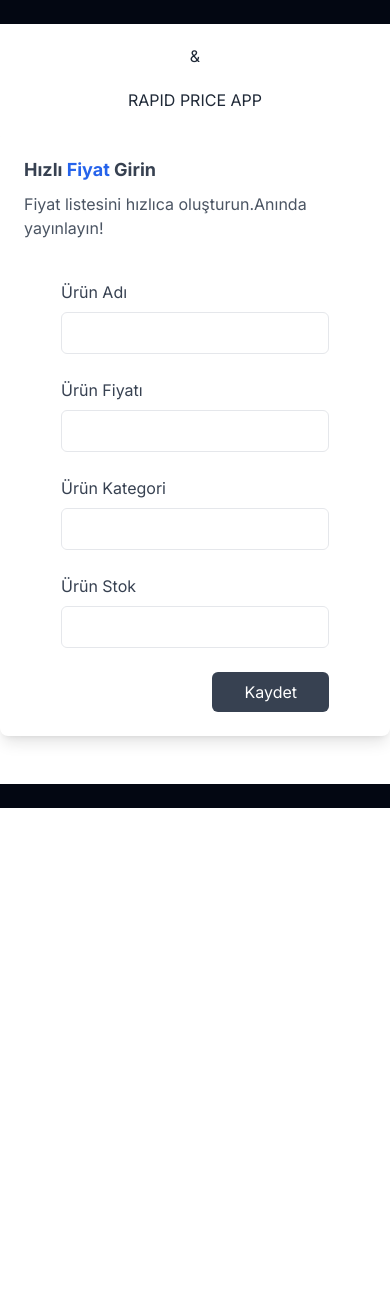
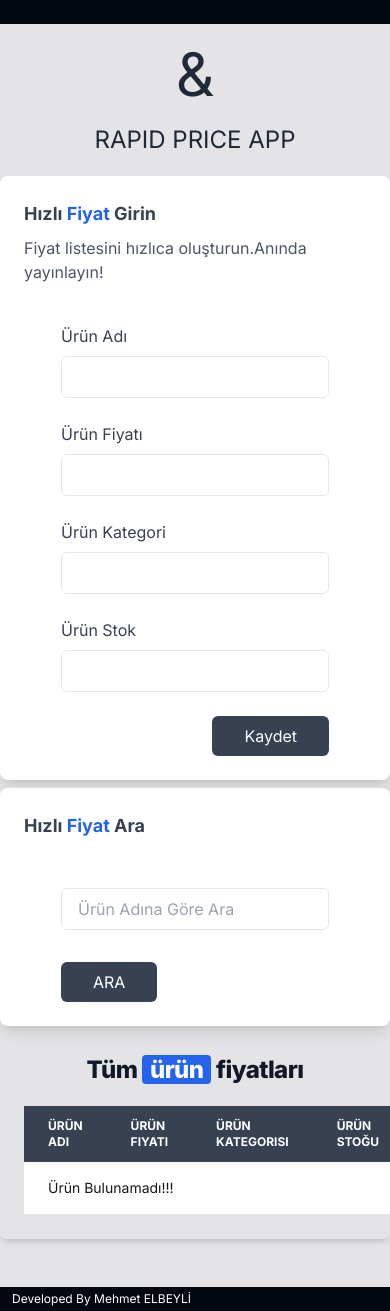
Before and after one commit to mehmetelbeyli79/rapidpricing-withNextJS, a Next.js app: page / in a window 390 px wide. Before the commit the page ends 844 px from the top, so only its background shows below. Built offline with nearby package versions, Linux system fonts and the light colour scheme.

Commit message:
Ürün arama yapıldı arayüz düzeltildi.

```diff
--- a/app/GlobalState/Features/urunler/urunSlice.js
+++ b/app/GlobalState/Features/urunler/urunSlice.js
@@ -6,7 +6,7 @@ const getInitialUrunler = () => {
   if (storedUrunler) {
     return JSON.parse(storedUrunler);
   } else {
-    return []; // Varsayılan başlangıç durumu
+    return [];
   }
 };
 export const urunSlice = createSlice({
@@ -61,9 +61,7 @@ export const urunSlice = createSlice({
     },
     urunSil: (state, action) => {
       const storedUrunler = JSON.parse(localStorage.getItem("urunler"));
-          //const storedUrunler = state.urunler;
       const urunId = action.payload;
-          // urunId'si eşleşen ürünü sil
       const updatedUrunler = storedUrunler.filter(
         (urun) => urun.urunId !== urunId
       );
@@ -75,9 +73,17 @@ export const urunSlice = createSlice({
       }
       localStorage.setItem("urunler", JSON.stringify(updatedUrunler));
     },
+    urunAra: (state, action) => {
+      const storedUrunler = JSON.parse(localStorage.getItem("urunler"));
+      const { urunAd } = action.payload;
+      const filteredUrunler = storedUrunler.filter((urun) =>
+        urun.urunAd.toLowerCase().includes(urunAd.toLowerCase())
+      );
+      state.urunler = filteredUrunler;
+    },
   },
 });
-export const { urunEkle, updateKategori, urunGuncelle, urunSil } =
+export const { urunEkle, updateKategori, urunGuncelle, urunSil, urunAra } =
   urunSlice.actions;
 export const selectUrunler = (state) => state.urunler.urunler;
 export default urunSlice.reducer;
--- a/app/Kategori.jsx
+++ b/app/Kategori.jsx
@@ -60,13 +60,13 @@ function Kategori() {
     kategorilendirilmisUrunler[kategoriAdi].push(urun);
   });
   return (
-    <div className="flex md:flex-row flex-wrap md:p-24 p-6 justify-center w-full">
+    <div className="flex md:flex-row flex-wrap md:p-10 p-6 justify-between items-center w-full">
       {Object.keys(kategorilendirilmisUrunler).map((kategoriAdi) => (
         <div
           key={kategoriAdi}
           className="md:w-2/4 w-full mt-4 flex-col justify-center items-center"
         >
-          <h1 className="text-2xl font-extrabold text-purple-500 tracking-wide flex items-center justify-between md:w-3/4">
+          <h1 className="text-xl font-extrabold text-gray-700 tracking-wide flex items-center justify-between md:w-11/12">
             <div>
               <span className="bg-yellow-300 px-4 py-2 rounded-lg">
                 {kategoriAdi}
@@ -102,11 +102,11 @@ function Kategori() {
               />
             )}
 
-          <ul className="space-y-4 mt-4 ">
+          <ul className="space-y-4 mt-4">
             {kategorilendirilmisUrunler[kategoriAdi].map((urun) => (
               <li
                 key={urun.urunId}
-                className="bg-white rounded-lg shadow p-4 md:w-3/4"
+                className="bg-white rounded-lg shadow p-4 md:w-11/12 w-full"
               >
                 <Urunler urun={urun} />
               </li>
--- /dev/null
+++ b/app/UrunAra.jsx
@@ -0,0 +1,26 @@
+"use client"
+import React from 'react'
+import AraForm from './components/AraForm'
+function UrunAra() {
+  return (
+    <section className="flex flex-col max-w-5xl mx-auto overflow-hidden bg-white rounded-lg shadow-lg dark:bg-gray-800 md:flex-row md:h-28 mt-2">
+      <div className="md:flex md:items-center md:justify-center md:w-1/4 md:bg-gray-700 md:dark:bg-gray-800">
+        <div className="px-6 py-6 md:px-8 md:py-0">
+          <h2 className="text-lg font-bold text-gray-700 dark:text-white md:text-gray-100">
+            Hızlı{" "}
+            <span className="text-blue-600 dark:text-blue-400 md:text-blue-300">
+              Fiyat
+            </span>{" "}
+            Ara
+          </h2>
+        </div>
+      </div>
+
+      <div className="flex items-center justify-center pb-6 md:py-0 md:w-3/4">
+      <AraForm />
+      </div>
+    </section>
+  )
+}
+
+export default UrunAra
--- /dev/null
+++ b/app/UrunListesi.jsx
@@ -0,0 +1,57 @@
+"use client";
+import React from "react";
+import { useSelector } from "react-redux";
+import { selectUrunler } from "./GlobalState/Features/urunler/urunSlice";
+function UrunListesi() {
+  const tumUrunler = useSelector(selectUrunler);
+  return (
+    <div className="flex w-full p-6 overflow-x-auto shadow-md rounded-md sm:rounded-lg">
+      <table className="w-full text-sm text-left bg-gray-700 text-gray-500 dark:text-gray-400 rounded-sm">
+        <thead className="text-xs text-white bg-gray-700 uppercase dark:bg-gray-700 dark:text-gray-400">
+          <tr>
+            <th scope="col" className="px-6 py-3">
+              Ürün Adı
+            </th>
+            <th scope="col" className="px-6 py-3">
+              Ürün Fiyatı
+            </th>
+            <th scope="col" className="px-6 py-3">
+              Ürün Kategorisi
+            </th>
+            <th scope="col" className="px-6 py-3">
+              Ürün Stoğu
+            </th>
+          </tr>
+        </thead>
+        <tbody>
+          {tumUrunler.length === 0 ? (
+            <tr className="bg-white border-b text-zinc-900 dark:bg-gray-800 dark:border-gray-700 hover:bg-gray-50 dark:hover:bg-gray-600">
+              <td colSpan={5} className="px-6 py-4">
+                Ürün Bulunamadı!!!
+              </td>
+            </tr>
+          ) : (
+            tumUrunler.map((urun) => (
+              <tr
+                key={urun.urunId}
+                className="bg-white border-b dark:bg-gray-800 dark:border-gray-700 hover:bg-gray-50 dark:hover:bg-gray-600"
+              >
+                <th
+                  scope="row"
+                  className="px-6 py-4 font-medium text-gray-900 whitespace-nowrap dark:text-white"
+                >
+                  {urun.urunAd}
+                </th>
+                <td className="px-6 py-4">{urun.urunFiyat}</td>
+                <td className="px-6 py-4">{urun.urunKategori}</td>
+                <td className="px-6 py-4">{urun.urunStok}</td>
+              </tr>
+            ))
+          )}
+        </tbody>
+      </table>
+    </div>
+  );
+}
+
+export default UrunListesi;
--- a/app/Urunler.jsx
+++ b/app/Urunler.jsx
@@ -78,7 +78,7 @@ function Urunler({ urun }) {
   };
 
   return (
-    <div className="flex-col ">
+    <div className="flex-col">
       <form>
         <div className="ml-4">
           <h2 className="text-lg font-semibold">
@@ -113,7 +113,7 @@ function Urunler({ urun }) {
           <button
             onClick={() => handleGuncelle()}
             type="button"
-            className="px-4 py-2 bg-blue-500 text-white rounded"
+            className="px-4 py-2 bg-gray-700 text-white rounded"
           >
             Güncelle
           </button>
--- /dev/null
+++ b/app/components/AraForm.jsx
@@ -0,0 +1,41 @@
+"use client"
+import React from "react";
+import { useDispatch } from "react-redux";
+import { urunAra } from "../GlobalState/Features/urunler/urunSlice";
+function AraForm() {
+  const dispatch = useDispatch();
+  const submitForm = (e) => {
+
+    e.preventDefault();
+    const formData = {
+      urunAd: e.target.productname.value,
+    };
+    dispatch(urunAra(formData));
+    e.target.reset();
+  };
+  return (
+    <form onSubmit={submitForm}>
+      <div className="grid grid-cols-1 gap-6 mt-4 sm:grid-cols-2">
+        <div>
+          <input
+            placeholder="Ürün Adına Göre Ara"
+            required
+            id="productname"
+            type="text"
+            className="block w-full px-4 py-2 mt-2 text-gray-700 bg-white border border-gray-200 rounded-md dark:bg-gray-800 dark:text-gray-300 dark:border-gray-600 focus:border-blue-400 focus:ring-blue-300 focus:ring-opacity-40 dark:focus:border-blue-300 focus:outline-none focus:ring"
+          />
+        </div>
+        <div>
+          <button
+            type="submit"
+            className="px-8 mt-2 py-2.5 leading-5 text-white transition-colors duration-300 transform bg-gray-700 rounded-md hover:bg-gray-600 focus:outline-none focus:bg-gray-600"
+          >
+            ARA
+          </button>
+        </div>
+      </div>
+    </form>
+  );
+}
+
+export default AraForm;
--- a/app/layout.js
+++ b/app/layout.js
@@ -11,12 +11,12 @@ export const metadata = {
 export default function RootLayout({ children }) {
   return (
     <html lang="en">
-      <body className={`${inter.className}`}>
+      <body className={`${inter.className} bg-zinc-200`}>
         <div className="bg-gray-950 h-6 flex w-full"></div>
-        <h2 className="sm:text-9xl text-center mt-5">&</h2>
-        <h2 className="sm:text-5xl text-center mt-5">RAPID PRICE APP</h2>
+        <h2 className="sm:text-9xl text-6xl text-center mt-5">&</h2>
+        <h2 className="sm:text-5xl text-2xl text-center mt-5">RAPID PRICE APP</h2>
         <Providers>{children}</Providers>
-        <div className="bg-gray-950 h-6 flex w-full"></div>
+        <div className="bg-gray-950 h-6 flex w-full text-white text-xs items-center pl-3">Developed By Mehmet ELBEYLİ</div>
       </body>
     </html>
   );
--- a/app/page.js
+++ b/app/page.js
@@ -1,11 +1,21 @@
 import Image from "next/image";
 import Kategori from "./Kategori";
 import UrunEkle from "./UrunEkle";
-
+import UrunAra from "./UrunAra";
+import UrunListesi from "./UrunListesi";
 export default function Home() {
   return (
     <main>
       <UrunEkle />
+      <UrunAra />
+      <h1 class="mt-8 text-center text-2xl font-extrabold leading-none tracking-tight text-gray-900 md:text-3xl lg:text-5xl dark:text-white">
+        Tüm{" "}
+        <mark class="px-2 text-white bg-blue-600 rounded dark:bg-blue-500">
+          ürün
+        </mark>{" "}
+        fiyatları
+      </h1>
+      <UrunListesi/>
       <Kategori />
     </main>
   );
```
Also changed, not shown: app/components/EkleForm.jsx (+6 -6 lines). Lines whose indentation alone changed are shown as unchanged.
